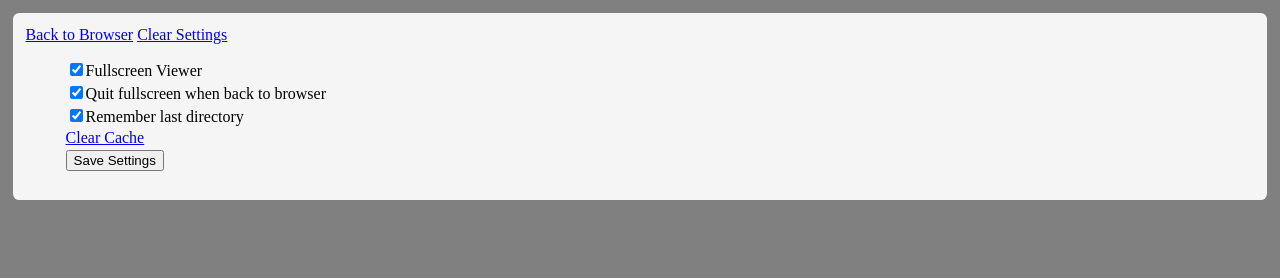
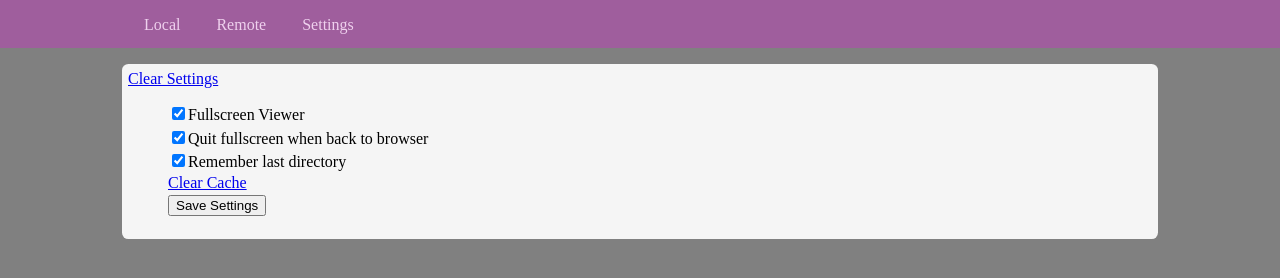
Before and after one commit to hoppang/purpleeye, a website with bundled scripts: page view/settings.html in a window 1280 px wide. Built offline with nearby package versions, Linux system fonts and the light colour scheme; what electron-log would draw is missing.

Commit message:
#37 페이지 상단에 메뉴바 추가

```diff
--- a/css/common.css
+++ b/css/common.css
@@ -5,3 +5,27 @@ html, body {
     padding: 0;
     background-color: #808080;
 }
+
+.menubar {
+    position: fixed;
+    top: 0;
+    left: 0;
+    width: 100%;
+    height: 2em;
+    margin: 0;
+    padding-top: 1em;
+    padding-left: 10%;
+    background-color: #a15c9ff0;
+}
+
+.menuitem {
+    text-decoration: none;
+    color: #efd1ee;
+    margin-left: 1em;
+    margin-right: 1em;
+}
+
+.menuitem:hover {
+    color:#ffffff;
+    transition: 200ms;
+}
--- a/css/settings.css
+++ b/css/settings.css
@@ -1,7 +1,14 @@
+#form_outer {
+    width: 100%;
+    padding-top: 4em;
+    padding-bottom: 2em;
+}
+
 #form_settings {
     background-color: #f5f5f5;
-    padding: 0.8em;
-    margin: 0.8em;
+    padding: 0.4em;
+    margin: auto;
+    width: 80%;
     border-radius: 0.4em;
 }
 
--- a/view/settings.html
+++ b/view/settings.html
@@ -7,8 +7,13 @@
 </head>
 
 <body>
+    <div class="menubar">
+        <a class="menuitem" href="#" onclick="backToBrowser();">Local</a>
+        <a class="menuitem" href="remote.html">Remote</a>
+        <a class="menuitem" href="#">Settings</a>
+    </div>
+    <div id="form_outer">
         <form id="form_settings" action="#">
-        <a href="#" onclick="backToBrowser();">Back to Browser</a>
             <a href="#" onclick="clearSettings();">Clear Settings</a>
             <ul>
                 <li><input type="checkbox" id="fullscreen_viewer" name="fullscreen_viewer" checked>Fullscreen Viewer</input></li>
@@ -20,6 +25,7 @@
                 <li><input type="submit" id="save_settings" name="save_settings" value="Save Settings"></li>
             </ul>
         </form>
+    </div>
 
     <script>
         // hack for 'exports is not defined'
```
Also changed, not shown: css/browser.css (+2 -12 lines), view/index.html (+5 -1 lines). Lines whose indentation alone changed are shown as unchanged.
